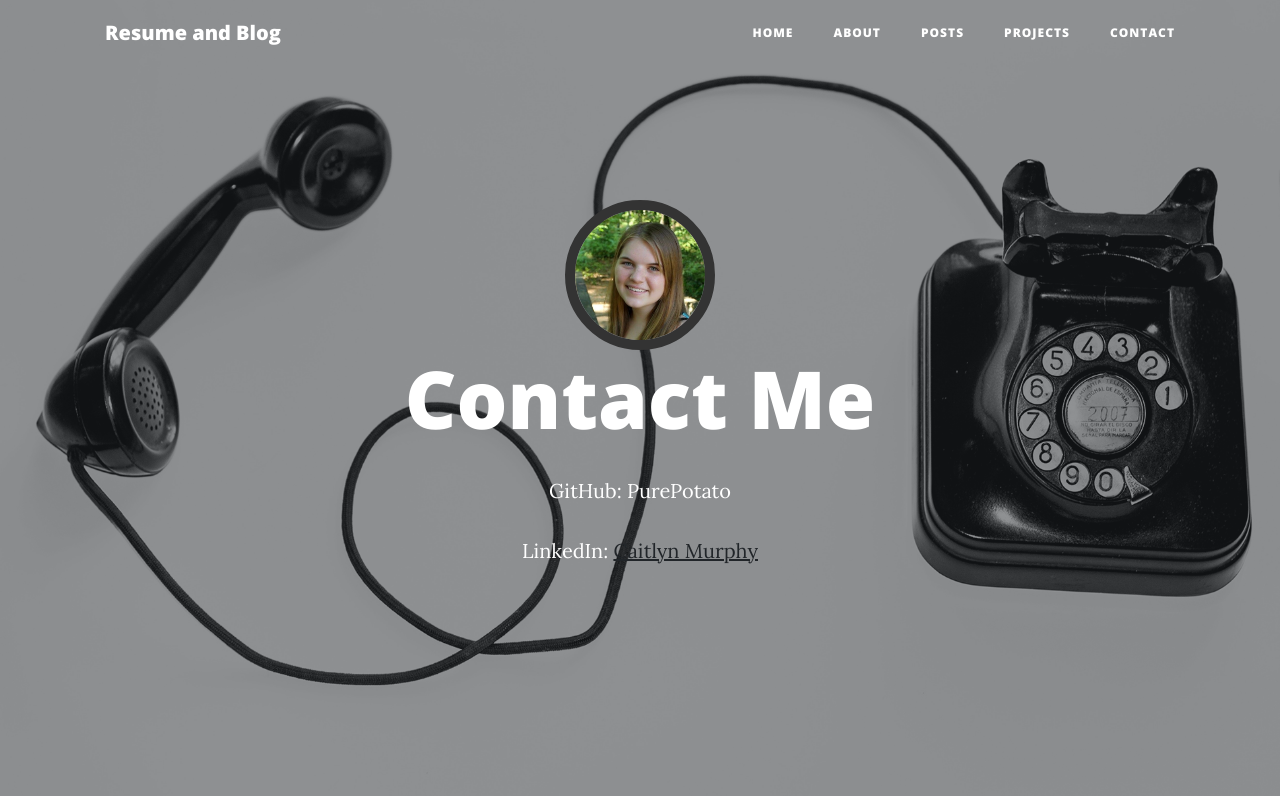
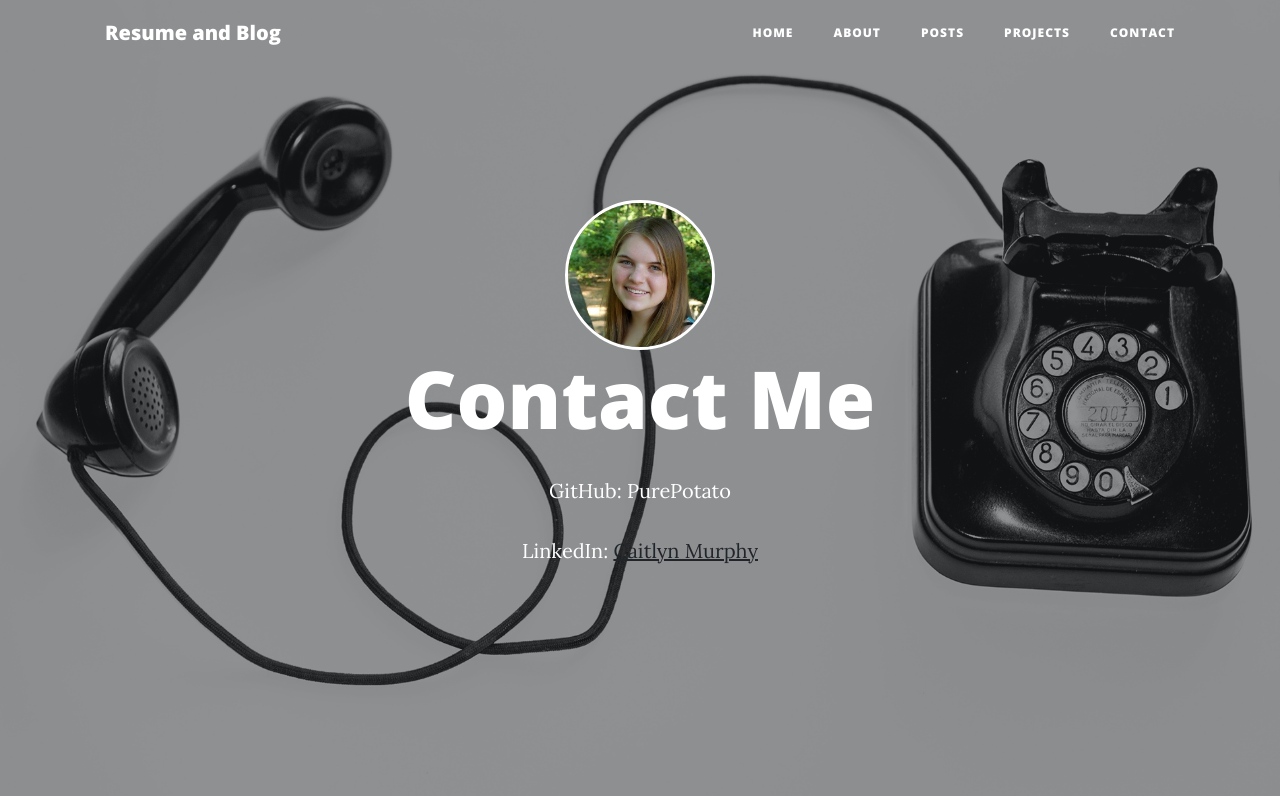
Before and after one commit to PurePotato/resumeblog, a website: page contact.html in a window 1280 px wide. Shown: the top 800 px of the page. Drawn offline with nearby package versions, Linux system fonts and the light colour scheme.

Commit message:
Altering the border

```diff
--- a/contact.html
+++ b/contact.html
@@ -11,7 +11,8 @@
       width: 150px;
       height: 150px;
       border-radius: 50%;
-      border: 10px solid #333333;
+      border-style: solid;
+      border-width: medium;
       }   </style>
     <meta name="description" content="">
     <meta name="author" content="">
```
